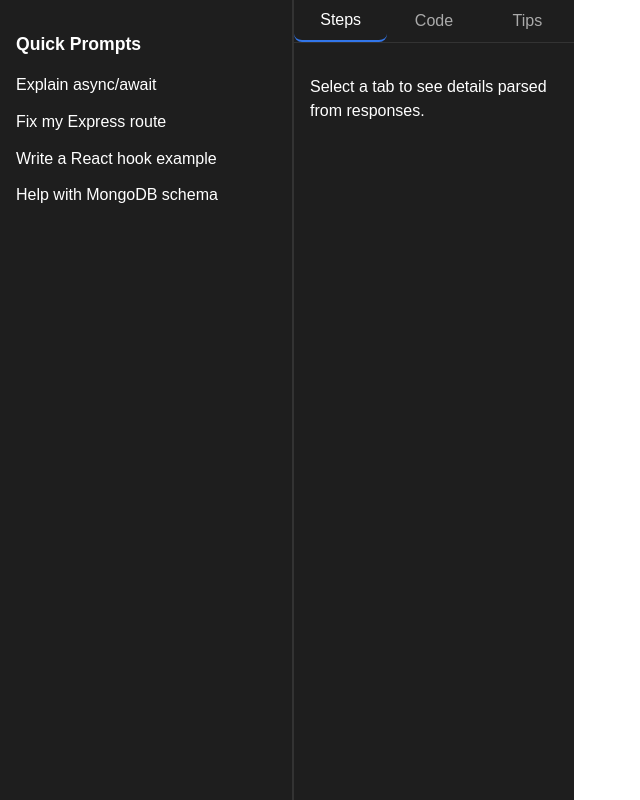
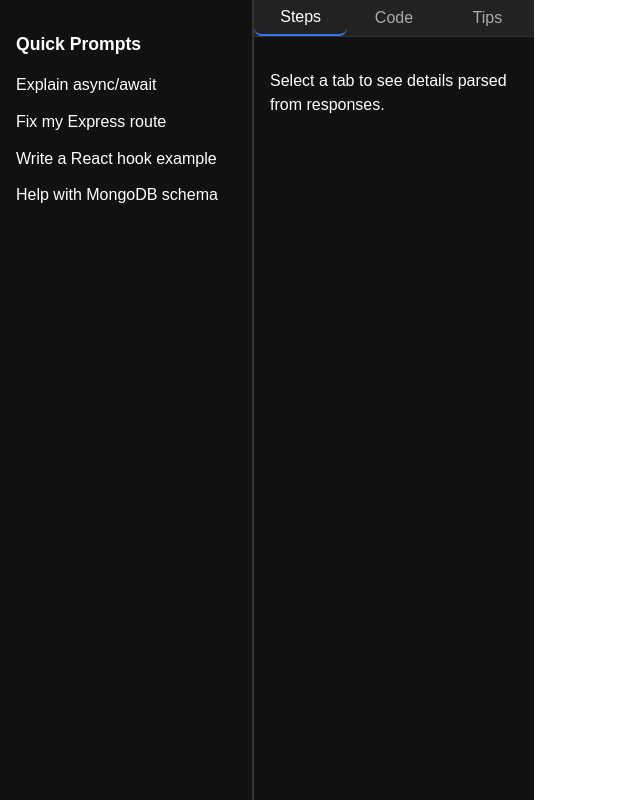
Before and after one commit to GEEK-213/CodeMentorPPS, a React (Vite) app in the folder frontend/: page / in a window 1280 px wide. Shown: the whole page, without its empty margins (0-640 px from the left). Built offline with nearby package versions, Linux system fonts and the light colour scheme.

Commit message:
feat: enhance Botpress integration and improve layout for chat area

```diff
--- a/frontend/src/App.css
+++ b/frontend/src/App.css
@@ -6,6 +6,7 @@
   color: #fff;
 }
 
+/* Sidebar */
 .sidebar {
   width: 260px;
   padding: 1rem;
@@ -33,26 +34,39 @@
   color: #3276ea;
 }
 
+/* Chat Area */
 .chat-area {
+  flex: 1;
+  display: flex;
+  flex-direction: column;
+  min-height: 0;
+  overflow: hidden;
+  background: #121212;
+}
+
+#webchat {
   flex: 1;
   display: flex;
   flex-direction: column;
   min-height: 0;
 }
 
-#webchat {
-  flex: 1;
-  display: flex;
-  flex-direction: column;
-}
-
 #webchat iframe {
   width: 100% !important;
   height: 100% !important;
   border: none !important;
+  flex: 1;
+  display: block;
   position: relative !important;
 }
 
+/* Force-hide floating bubble */
+#webchat .bpFab,
+.bpFab {
+  display: none !important;
+}
+
+/* Right Panel */
 .details {
   width: 280px;
   background: #1e1e1e;
@@ -86,7 +100,59 @@
   overflow-y: auto;
 }
 
-#webchat .bpFab,
-.bpFab {
-  display: none !important;
+
+.app {
+  display: flex;
+  height: 100vh;
+  background-color: #1e1e1e;
+  color: white;
 }
+
+.sidebar {
+  width: 220px;
+  padding: 1rem;
+  background: #111;
+}
+
+.chat-area {
+  flex: 1;
+  display: flex;
+  flex-direction: column;
+  background: #1e1e1e;
+}
+
+.chat-container {
+  flex: 1;
+  width: 100%;
+  height: 100%;
+}
+
+.details {
+  width: 280px;
+  background: #111;
+  display: flex;
+  flex-direction: column;
+}
+
+.tabs {
+  display: flex;
+  background: #222;
+}
+
+.tabs button {
+  flex: 1;
+  padding: 0.5rem;
+  background: transparent;
+  border: none;
+  color: #aaa;
+  cursor: pointer;
+}
+
+.tabs button.active {
+  border-bottom: 2px solid #3276ea;
+  color: white;
+}
+
+.panel-content {
+  padding: 1rem;
+}
--- a/frontend/src/App.jsx
+++ b/frontend/src/App.jsx
@@ -7,11 +7,7 @@ function App() {
     const script = document.createElement("script");
     script.src = "https://cdn.botpress.cloud/webchat/v3.2/inject.js";
     script.async = true;
-
     script.onload = () => {
-      const initChat = () => {
-        const container = document.querySelector("#webchat");
-        if (container && window.botpress) {
       window.botpress.init({
         botId: "0b1c554e-bf61-45f0-9c52-2ffb8a4c424c",
         clientId: "c2232d34-dd63-42b4-8f64-390654e98fe6",
@@ -22,19 +18,14 @@ function App() {
         variant: "solid",
         headerVariant: "glass",
         radius: 8,
-            selector: "#webchat",      // mount inline
-            floating: false,           // disable bubble
-            showConversationsButton: false
+        selector: "#webchat", // Mount inside our div
+        // Important
+        containerWidth: "100%",
+        containerHeight: "100%",
+        showConversationsButton: false,
+        enableConversationDeletion: false,
       });
-        } else {
-          // retry until div exists
-          setTimeout(initChat, 100);
-        }
     };
-
-      initChat();
-    };
-
     document.body.appendChild(script);
   }, []);
 
@@ -53,7 +44,7 @@ function App() {
 
       {/* Chat Area */}
       <main className="chat-area">
-        <div id="webchat"></div>
+        <div id="webchat" className="chat-container"></div>
       </main>
 
       {/* Right Panel */}
```
Lines whose indentation alone changed are shown as unchanged.
